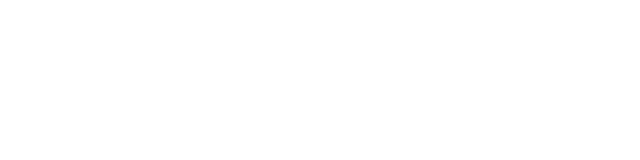
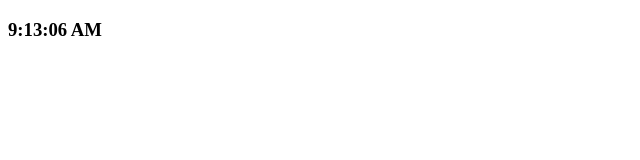
Before and after one commit to 5chauhan/Last-Mile-Assignments---React---Digital-Clock---gsktyrxru2bi, a React app: page / in a window 1280 px wide. Shown: the top 160 px of the page, without its empty margins (0-640 px from the left). Built offline with nearby package versions, Linux system fonts and the light colour scheme.

Commit message:
Update App.js

```diff
--- a/src/components/App.js
+++ b/src/components/App.js
@@ -1,13 +1,31 @@
-import React from 'react'
-import '../styles/App.css';
-const App = () => {
+import React, { Component, useState } from "react";
+import "../styles/App.css";
 
-  return (
-    <div id="main">
-      <div className="date-time"></div>
-    </div>
-  )
+class App extends Component {
+  constructor(props) {
+    super(props);
+    this.state = {
+      date: new Date()
+    };
+  }
+  componentDidMount() {
+    this.timerID = setInterval(() => this.tick(), 1000);
+  }
+  componentWillUnmount() {
+    clearInterval(this.timerID);
+  }
+  tick() {
+    this.setState({
+      date: new Date()
+    });
+  }
+  render() {
+    return (
+      <div className="Clock">
+        <h3 id="time">{this.state.date.toLocaleTimeString()}</h3>
+      </div>
+    );
+  }
 }
 
-
 export default App;
```
